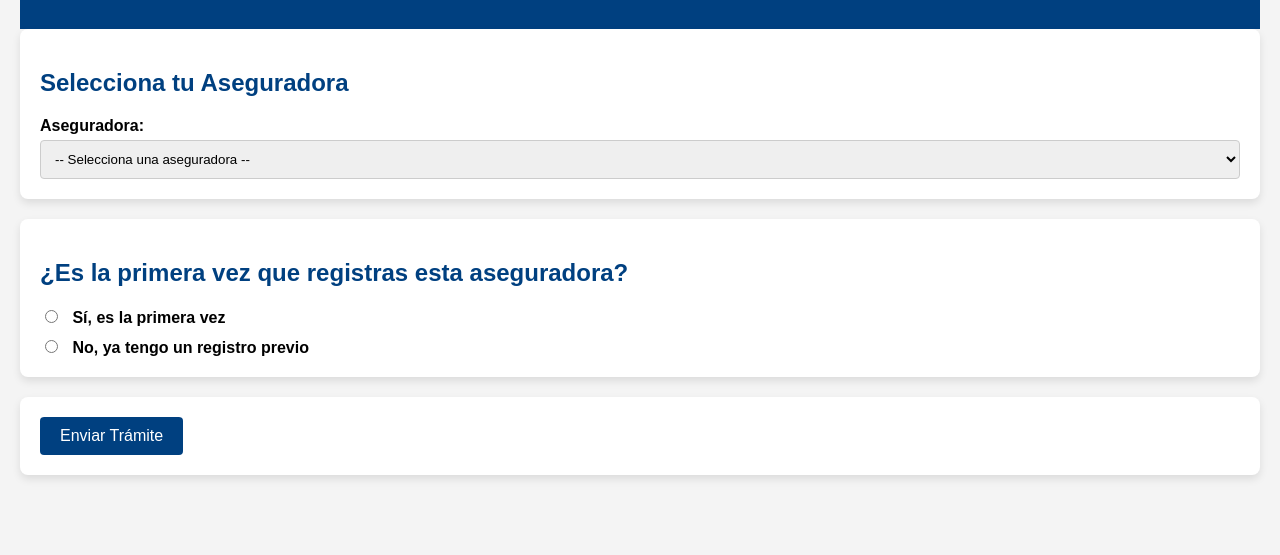
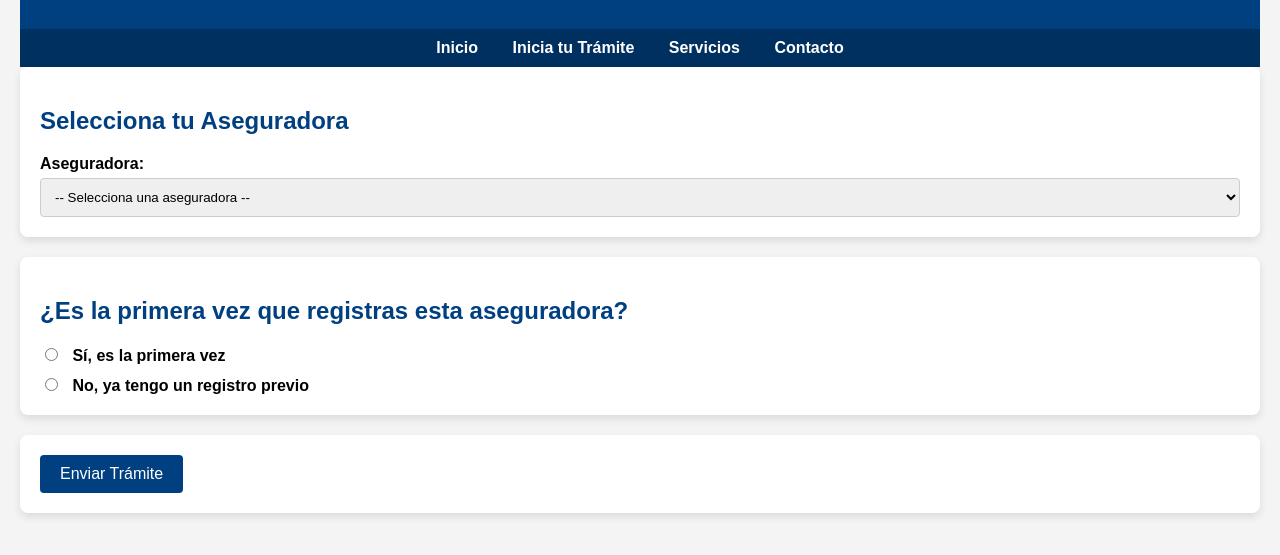
Before and after one commit to guzs2012/GUA, a plain HTML site: page tramite.html in a window 1280 px wide. Shown: the part 91-646 px from the top of the page. Drawn offline with Linux system fonts and the light colour scheme.

Commit message:
Update tramite.html

```diff
--- a/tramite.html
+++ b/tramite.html
@@ -16,6 +16,20 @@
             color: white;
             padding: 10px 0;
             text-align: center;
+        }
+        nav {
+            background-color: #003060;
+            padding: 10px;
+            text-align: center;
+        }
+        nav a {
+            color: white;
+            text-decoration: none;
+            margin: 0 15px;
+            font-weight: bold;
+        }
+        nav a:hover {
+            text-decoration: underline;
         }
         h1, h2 {
             color: #004080;
@@ -81,6 +95,14 @@
         <h1>Inicia tu Trámite con Aseguradoras</h1>
     </header>
 
+    <nav>
+        <a href="index.html">Inicio</a>
+        <a href="#">Inicia tu Trámite</a>
+        <a href="#">Servicios</a>
+        <a href="#">Contacto</a>
+    </nav>
+
+    <form action="send_email.php" method="post" enctype="multipart/form-data">
         <section>
             <h2>Selecciona tu Aseguradora</h2>
             <label for="aseguradora">Aseguradora:</label>
@@ -154,6 +176,7 @@
         <section>
             <button type="submit">Enviar Trámite</button>
         </section>
+    </form>
 
 </body>
 </html>
```
Lines whose indentation alone changed are shown as unchanged.
